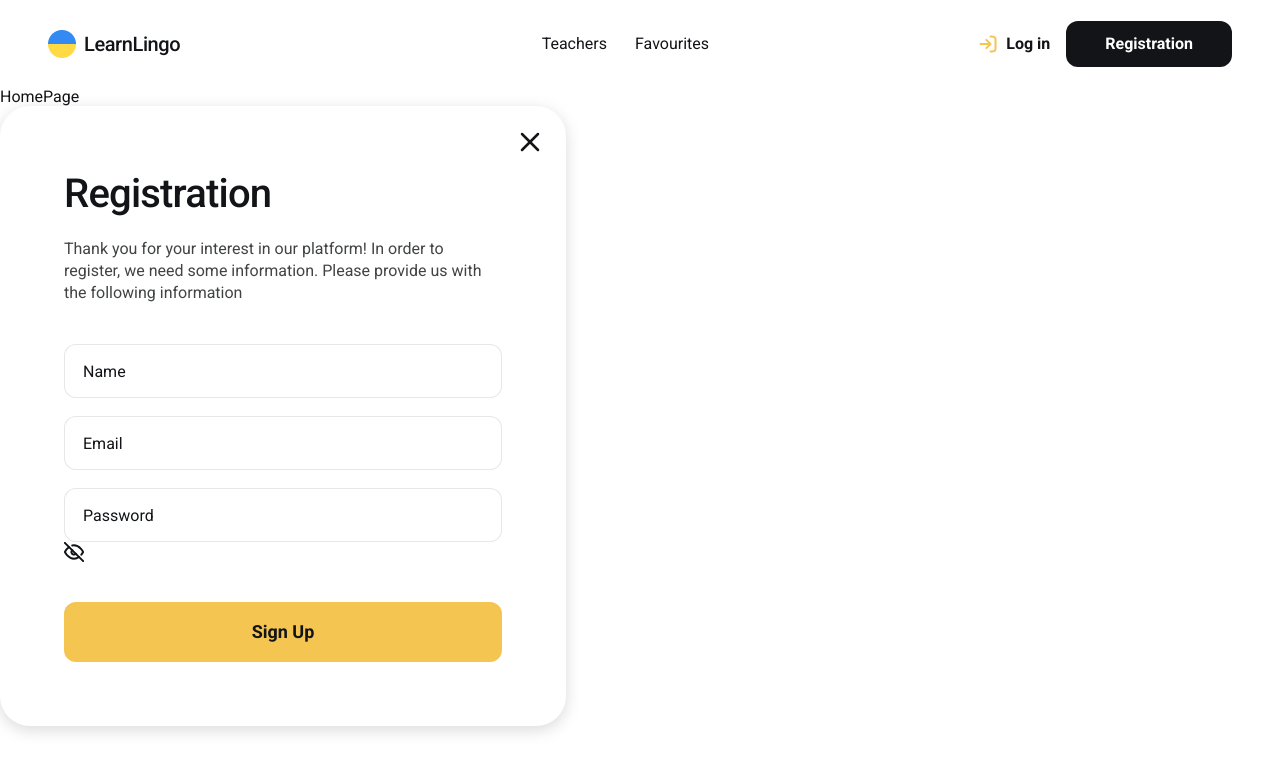
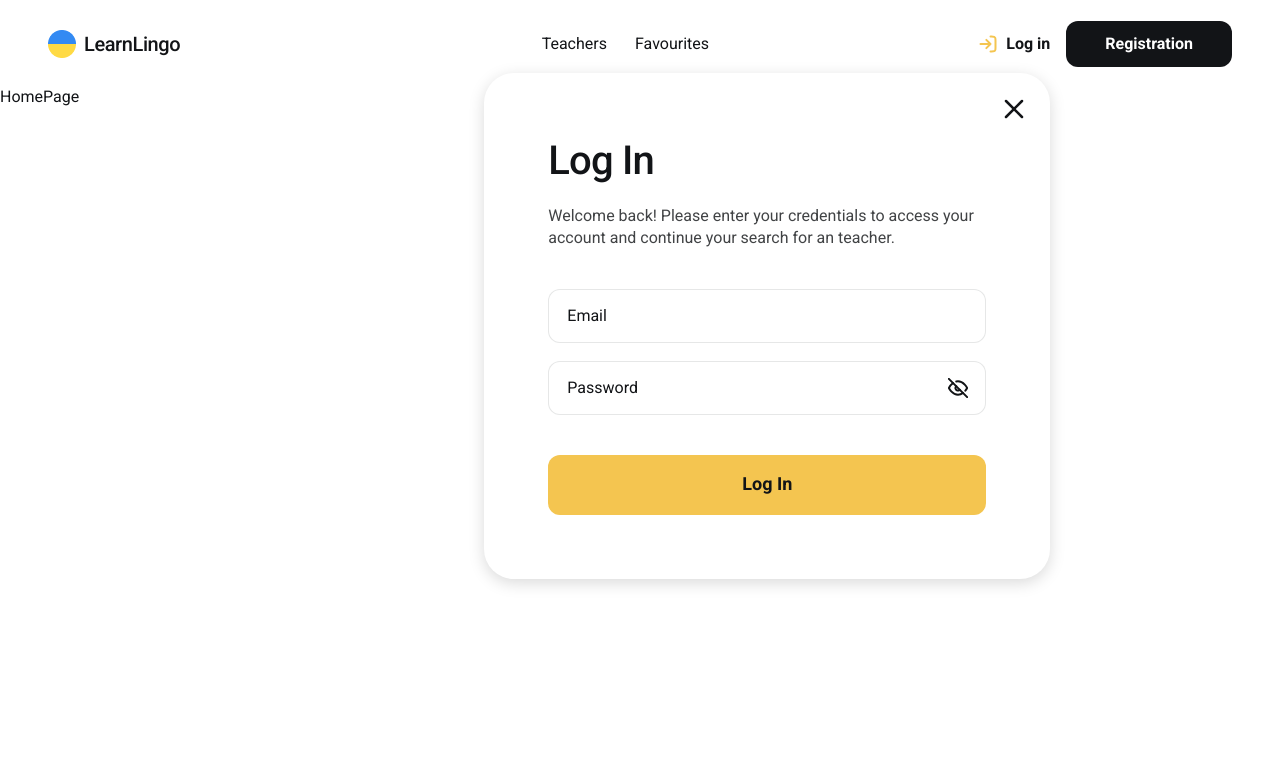
Before and after one commit to volodymyrshkimba/learn-lingo, a React (Vite) app: page / in a window 1280 px wide. Both pictures are taken after a click on the button "Log in". Shown: the top 772 px of the page. Built offline with nearby package versions, Linux system fonts and the light colour scheme; no server answers.

Commit message:
add auth forms open logic, init firebase, add register

```diff
--- a/package.json
+++ b/package.json
@@ -10,6 +10,7 @@
     "preview": "vite preview"
   },
   "dependencies": {
+    "firebase": "^11.7.3",
     "modern-normalize": "^3.0.1",
     "react": "^19.0.0",
     "react-dom": "^19.0.0",
--- a/src/components/AuthButtons/AuthButtons.jsx
+++ b/src/components/AuthButtons/AuthButtons.jsx
@@ -1,18 +1,62 @@
+import { useState } from "react";
+import AuthForm from "../AuthForm/AuthForm";
+
 import css from "./AuthButtons.module.css";
 
 const AuthButtons = () => {
+  const authFormDefaultValues = {
+    isOpen: false,
+    authForm: "",
+  };
+
+  const [authFormControl, setAuthFormControl] = useState(authFormDefaultValues);
+
+  const handleAuthFormOpen = (e) => {
+    if (e.target.dataset.type === authFormControl.authForm) {
+      return handleAuthFormClose();
+    }
+
+    if (
+      e.target.dataset.type === "login" ||
+      e.target.dataset.type === "register"
+    ) {
+      setAuthFormControl({
+        isOpen: true,
+        authForm: e.target.dataset.type,
+      });
+    }
+  };
+
+  const handleAuthFormClose = () => {
+    setAuthFormControl({ ...authFormDefaultValues });
+  };
+
   return (
-    <div className={css.authButtonsWrapper}>
-      <button className={css.loginBtn} type="button">
+    <ul className={css.authButtonsWrapper} onClick={handleAuthFormOpen}>
+      <li className={css.btnWrapper}>
+        <button className={css.loginBtn} type="button" data-type="login">
           <svg width="20" height="20">
             <use href="../../../public/icons.svg#log-in"></use>
           </svg>
           Log in
         </button>
-      <button className={css.registrationBtn} type="button">
+        {authFormControl.isOpen && authFormControl.authForm === "login" && (
+          <AuthForm login handleAuthFormClose={handleAuthFormClose} />
+        )}
+      </li>
+      <li className={css.btnWrapper}>
+        <button
+          className={css.registrationBtn}
+          type="button"
+          data-type="register"
+        >
           Registration
         </button>
-    </div>
+        {authFormControl.isOpen && authFormControl.authForm === "register" && (
+          <AuthForm handleAuthFormClose={handleAuthFormClose} />
+        )}
+      </li>
+    </ul>
   );
 };
 
--- a/src/components/AuthButtons/AuthButtons.module.css
+++ b/src/components/AuthButtons/AuthButtons.module.css
@@ -4,10 +4,16 @@
   gap: 16px;
 }
 
+.btnWrapper {
+  position: relative;
+}
+
 .loginBtn {
   font-weight: 700;
   display: flex;
   align-items: center;
+  padding-top: 14px;
+  padding-bottom: 14px;
   gap: 8px;
 }
 
--- a/src/components/AuthForm/AuthForm.jsx
+++ b/src/components/AuthForm/AuthForm.jsx
@@ -1,9 +1,12 @@
+import { useState } from "react";
 import { useForm } from "react-hook-form";
 
+import { createUserWithEmailAndPassword, updateProfile } from "firebase/auth";
+import { auth } from "../../firebase";
+
 import css from "./AuthForm.module.css";
-import { useState } from "react";
 
-const AuthForm = ({ login }) => {
+const AuthForm = ({ login, handleAuthFormClose }) => {
   const {
     register,
     handleSubmit,
@@ -12,11 +15,32 @@ const AuthForm = ({ login }) => {
 
   const [passVisible, setPassVisible] = useState(false);
 
-  const onSubmit = (data) => console.log(data);
+  const onSubmit = async ({ name, email, password }) => {
+    try {
+      const userCredential = await createUserWithEmailAndPassword(
+        auth,
+        email,
+        password
+      );
+
+      if (name) {
+        await updateProfile(userCredential.user, {
+          displayName: name,
+        });
+      }
+      console.log("User created:", userCredential.user);
+    } catch (error) {
+      console.error("Registration error:", error.message);
+    }
+  };
 
   return (
     <div className={css.authCard}>
-      <button className={css.closeBtn} type="button">
+      <button
+        className={css.closeBtn}
+        onClick={() => handleAuthFormClose()}
+        type="button"
+      >
         <svg width="32" height="32">
           <use href="../../../public/icons.svg#close"></use>
         </svg>
@@ -41,13 +65,18 @@ const AuthForm = ({ login }) => {
           {...register("email")}
           placeholder="Email"
         />
+        <div className={css.pwdWrapper}>
           <input
             className={css.input}
             type={passVisible ? "text" : "password"}
             {...register("password")}
             placeholder="Password"
           />
-        <button onClick={() => setPassVisible(!passVisible)} type="button">
+          <button
+            className={css.showPwdBtn}
+            onClick={() => setPassVisible(!passVisible)}
+            type="button"
+          >
             {passVisible ? (
               <svg width="20" height="20">
                 <use href="../../../public/icons.svg#eye"></use>
@@ -58,6 +87,7 @@ const AuthForm = ({ login }) => {
               </svg>
             )}
           </button>
+        </div>
 
         <button className={css.btn} type="submit">
           {login ? "Log In" : "Sign Up"}
--- a/src/components/AuthForm/AuthForm.module.css
+++ b/src/components/AuthForm/AuthForm.module.css
@@ -1,8 +1,10 @@
 .authCard {
-  max-width: 566px;
+  width: 566px;
   border-radius: 30px;
   padding: 64px;
-  position: relative;
+  position: absolute;
+  top: 110%;
+  right: 0;
   box-shadow: 0 4px 16px rgba(0, 0, 0, 0.15);
 }
 
@@ -21,6 +23,7 @@
 }
 
 .authDescr {
+  width: 100%;
   line-height: 1.37;
   color: rgba(18, 20, 23, 0.8);
   margin-bottom: 40px;
@@ -32,11 +35,12 @@
   width: 100%;
 }
 
-.form .input:not(:last-of-type) {
+.form > .input {
   margin-bottom: 18px;
 }
 
 .input {
+  width: 100%;
   height: 54px;
   padding-left: 18px;
   border: 1px solid rgba(18, 20, 23, 0.1);
@@ -47,6 +51,10 @@
   color: #121417;
 }
 
+.pwdWrapper {
+  position: relative;
+}
+
 .btn {
   margin-top: 40px;
   height: 60px;
@@ -55,3 +63,9 @@
   font-weight: 700;
   font-size: 18px;
 }
+
+.showPwdBtn {
+  position: absolute;
+  top: 17px;
+  right: 18px;
+}
--- a/src/main.jsx
+++ b/src/main.jsx
@@ -2,8 +2,9 @@ import { StrictMode } from "react";
 import { createRoot } from "react-dom/client";
 import { BrowserRouter } from "react-router-dom";
 
+import App from "./App.jsx";
+
 import "./index.css";
-import App from "./App.jsx";
 
 createRoot(document.getElementById("root")).render(
   <StrictMode>
--- a/src/pages/HomePage/HomePage.jsx
+++ b/src/pages/HomePage/HomePage.jsx
@@ -1,12 +1,5 @@
-import AuthForm from "../../components/AuthForm/AuthForm";
-
 const HomePage = () => {
-  return (
-    <div>
-      HomePage
-      <AuthForm />
-    </div>
-  );
+  return <div>HomePage</div>;
 };
 
 export default HomePage;
```
Also changed, not shown: 1 other file (tests, documents, lock files or other folders). Lines whose indentation alone changed are shown as unchanged.
